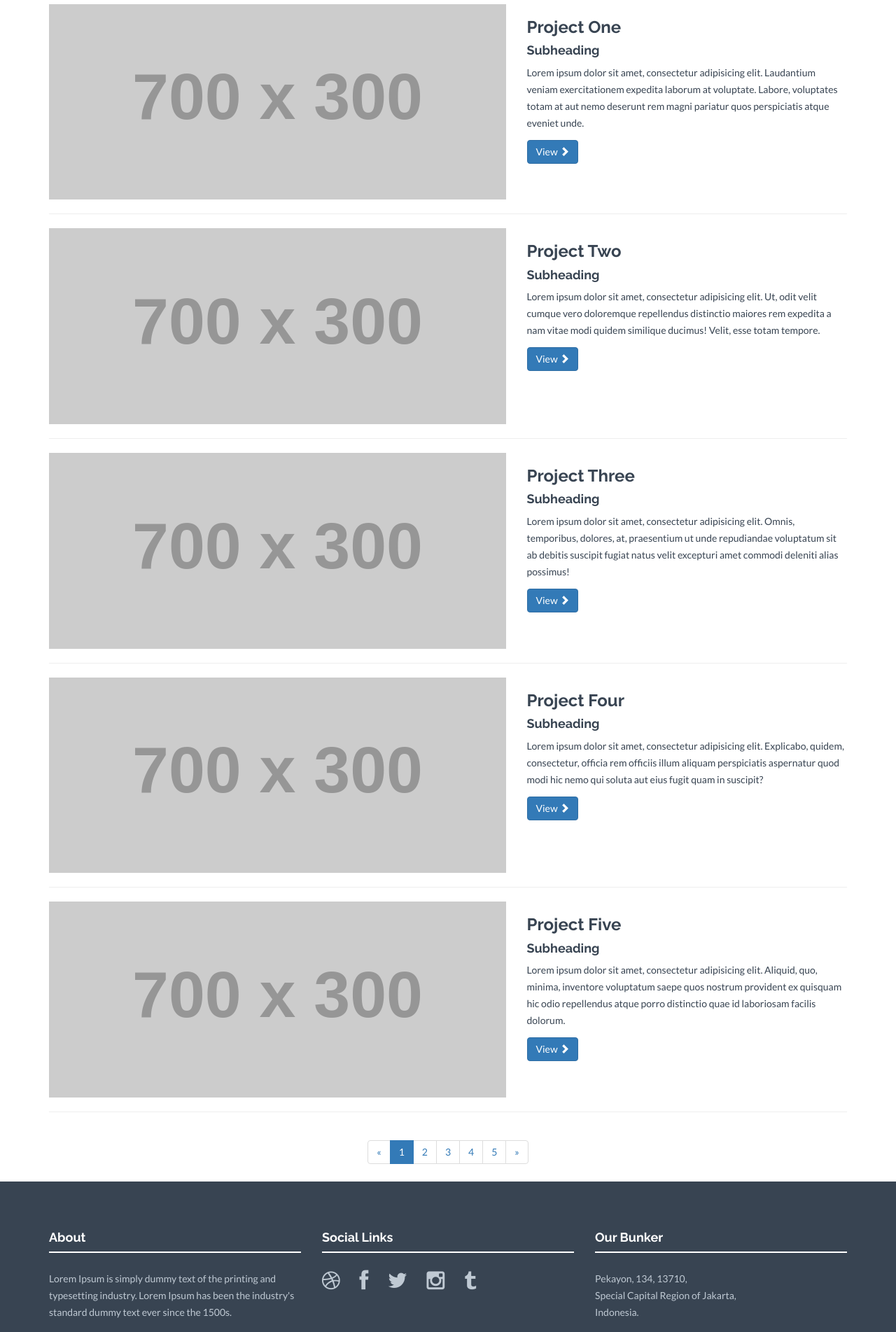
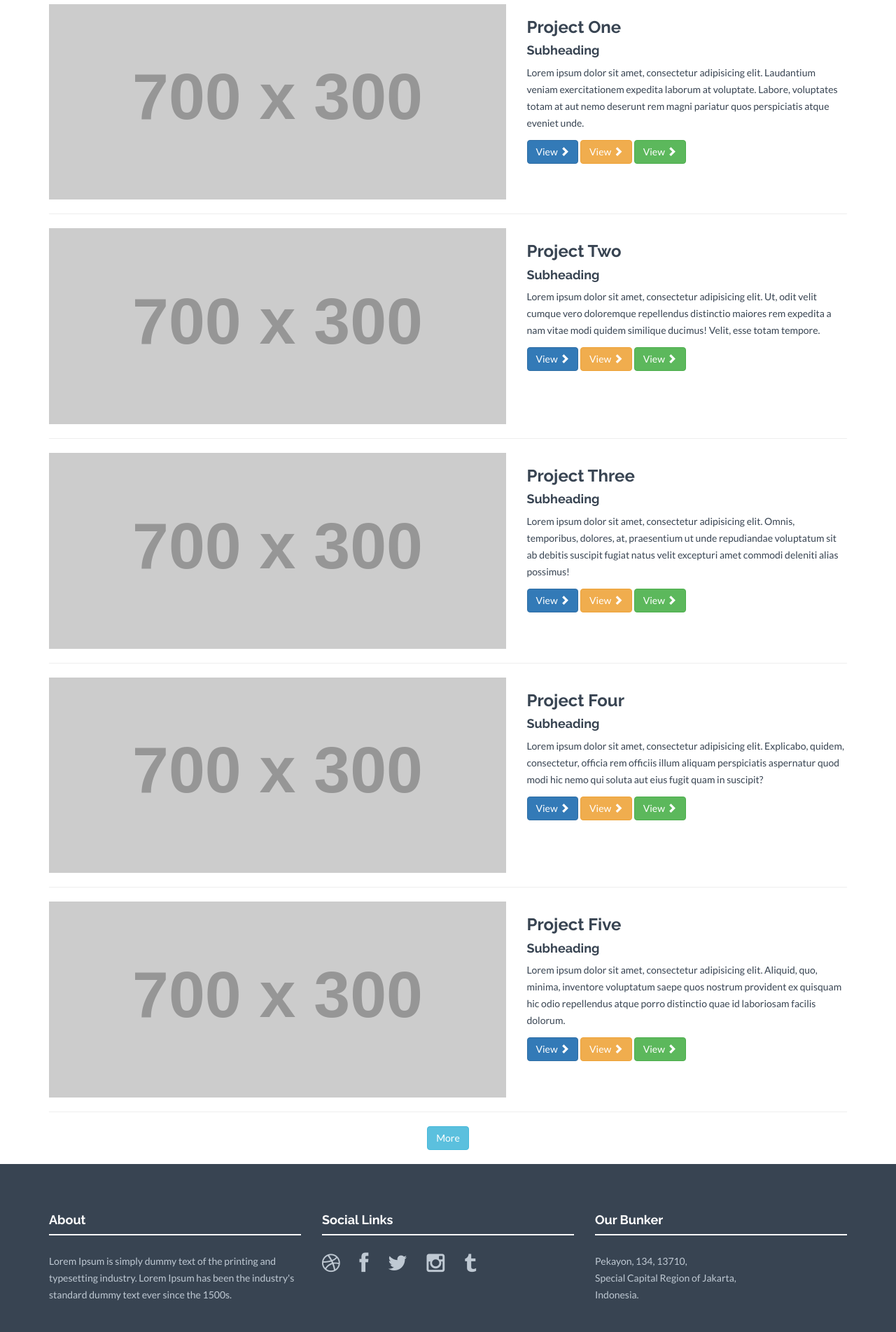
Before and after one commit to naufal11/Project_Web, a CodeIgniter app: page /database/index.php/cobacontroller/coba in a window 1280 px wide. Shown: the part 164-2067 px from the top of the page at 70% size. Run offline with CodeIgniter, Linux system fonts and the light colour scheme; grey boxes labelled with a size stand in for pictures from a placeholder-image service; some libraries are stand-ins or nearby versions.

Commit message:
Commit coba files

```diff
--- a/application/views/coba.php
+++ b/application/views/coba.php
@@ -107,6 +107,8 @@
                 <h4>Subheading</h4>
                 <p>Lorem ipsum dolor sit amet, consectetur adipisicing elit. Laudantium veniam exercitationem expedita laborum at voluptate. Labore, voluptates totam at aut nemo deserunt rem magni pariatur quos perspiciatis atque eveniet unde.</p>
                 <a class="btn btn-primary" href="#">View <span class="glyphicon glyphicon-chevron-right"></span></a>
+                <a class="btn btn-warning" href="#">View <span class="glyphicon glyphicon-chevron-right"></span></a>
+                <a class="btn btn-success" href="#">View <span class="glyphicon glyphicon-chevron-right"></span></a>
             </div>
         </div>
         <!-- /.row -->
@@ -125,6 +127,8 @@
                 <h4>Subheading</h4>
                 <p>Lorem ipsum dolor sit amet, consectetur adipisicing elit. Ut, odit velit cumque vero doloremque repellendus distinctio maiores rem expedita a nam vitae modi quidem similique ducimus! Velit, esse totam tempore.</p>
                 <a class="btn btn-primary" href="#">View <span class="glyphicon glyphicon-chevron-right"></span></a>
+                <a class="btn btn-warning" href="#">View <span class="glyphicon glyphicon-chevron-right"></span></a>
+                <a class="btn btn-success" href="#">View <span class="glyphicon glyphicon-chevron-right"></span></a>
             </div>
         </div>
         <!-- /.row -->
@@ -143,6 +147,8 @@
                 <h4>Subheading</h4>
                 <p>Lorem ipsum dolor sit amet, consectetur adipisicing elit. Omnis, temporibus, dolores, at, praesentium ut unde repudiandae voluptatum sit ab debitis suscipit fugiat natus velit excepturi amet commodi deleniti alias possimus!</p>
                 <a class="btn btn-primary" href="#">View <span class="glyphicon glyphicon-chevron-right"></span></a>
+                <a class="btn btn-warning" href="#">View <span class="glyphicon glyphicon-chevron-right"></span></a>
+                <a class="btn btn-success" href="#">View <span class="glyphicon glyphicon-chevron-right"></span></a>
             </div>
         </div>
         <!-- /.row -->
@@ -162,6 +168,8 @@
                 <h4>Subheading</h4>
                 <p>Lorem ipsum dolor sit amet, consectetur adipisicing elit. Explicabo, quidem, consectetur, officia rem officiis illum aliquam perspiciatis aspernatur quod modi hic nemo qui soluta aut eius fugit quam in suscipit?</p>
                 <a class="btn btn-primary" href="#">View <span class="glyphicon glyphicon-chevron-right"></span></a>
+                <a class="btn btn-warning" href="#">View <span class="glyphicon glyphicon-chevron-right"></span></a>
+                <a class="btn btn-success" href="#">View <span class="glyphicon glyphicon-chevron-right"></span></a>
             </div>
         </div>
         <!-- /.row -->
@@ -180,6 +188,8 @@
                 <h4>Subheading</h4>
                 <p>Lorem ipsum dolor sit amet, consectetur adipisicing elit. Aliquid, quo, minima, inventore voluptatum saepe quos nostrum provident ex quisquam hic odio repellendus atque porro distinctio quae id laboriosam facilis dolorum.</p>
                 <a class="btn btn-primary" href="#">View <span class="glyphicon glyphicon-chevron-right"></span></a>
+                <a class="btn btn-warning" href="#">View <span class="glyphicon glyphicon-chevron-right"></span></a>
+                <a class="btn btn-success" href="#">View <span class="glyphicon glyphicon-chevron-right"></span></a>
             </div>
         </div>
         <!-- /.row -->
@@ -189,31 +199,14 @@
         <!-- Pagination -->
         <div class="row text-center">
             <div class="col-lg-12">
-                <ul class="pagination">
-                    <li>
-                        <a href="#">&laquo;</a>
-                    </li>
-                    <li class="active">
-                        <a href="#">1</a>
-                    </li>
-                    <li>
-                        <a href="#">2</a>
-                    </li>
-                    <li>
-                        <a href="#">3</a>
-                    </li>
-                    <li>
-                        <a href="#">4</a>
-                    </li>
-                    <li>
-                        <a href="#">5</a>
-                    </li>
-                    <li>
-                        <a href="#">&raquo;</a>
-                    </li>
-                </ul>
+                <button type="button" class="btn btn-info" name="button">
+                  <i class=""></i> More
+                </button>
             </div>
         </div>
+
+        <br>
+
         <!-- /.row -->
 
         <!-- <hr> -->
@@ -264,7 +257,7 @@
 	 	</div><!--/container -->
 	 </div><!--/footerwrap -->
 
-    <script src="<?php echo base_url("assets/jquery/jquery.min.js") ?>"></script>
+    <script src="<?php echo base_url("assets/js/jquery.min.js") ?>"></script>
     <!-- Include all compiled plugins (below), or include individual files as needed -->
     <script src="<?php echo base_url("assets/js/bootstrap.min.js") ?>"></script>
     <script src="<?php echo base_url('assets/js/retina-1.1.0.js') ?>"></script>
@@ -274,5 +267,6 @@
     <script src="<?php echo base_url('assets/js/jquery.isotope.min.js') ?>"></script>
     <script src="<?php echo base_url('assets/js/custom.js') ?>"></script>
 
+
   </body>
 </html>
```
